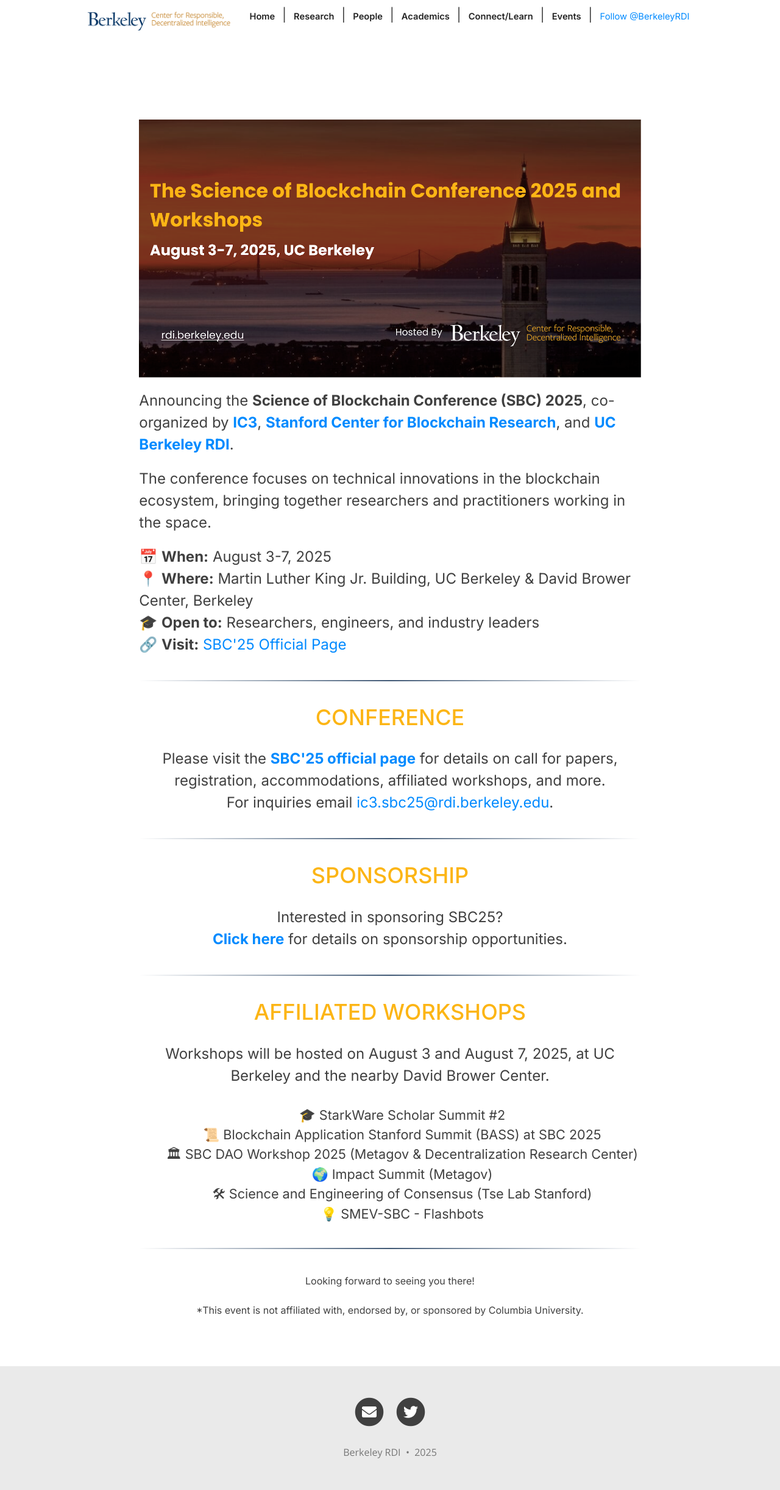
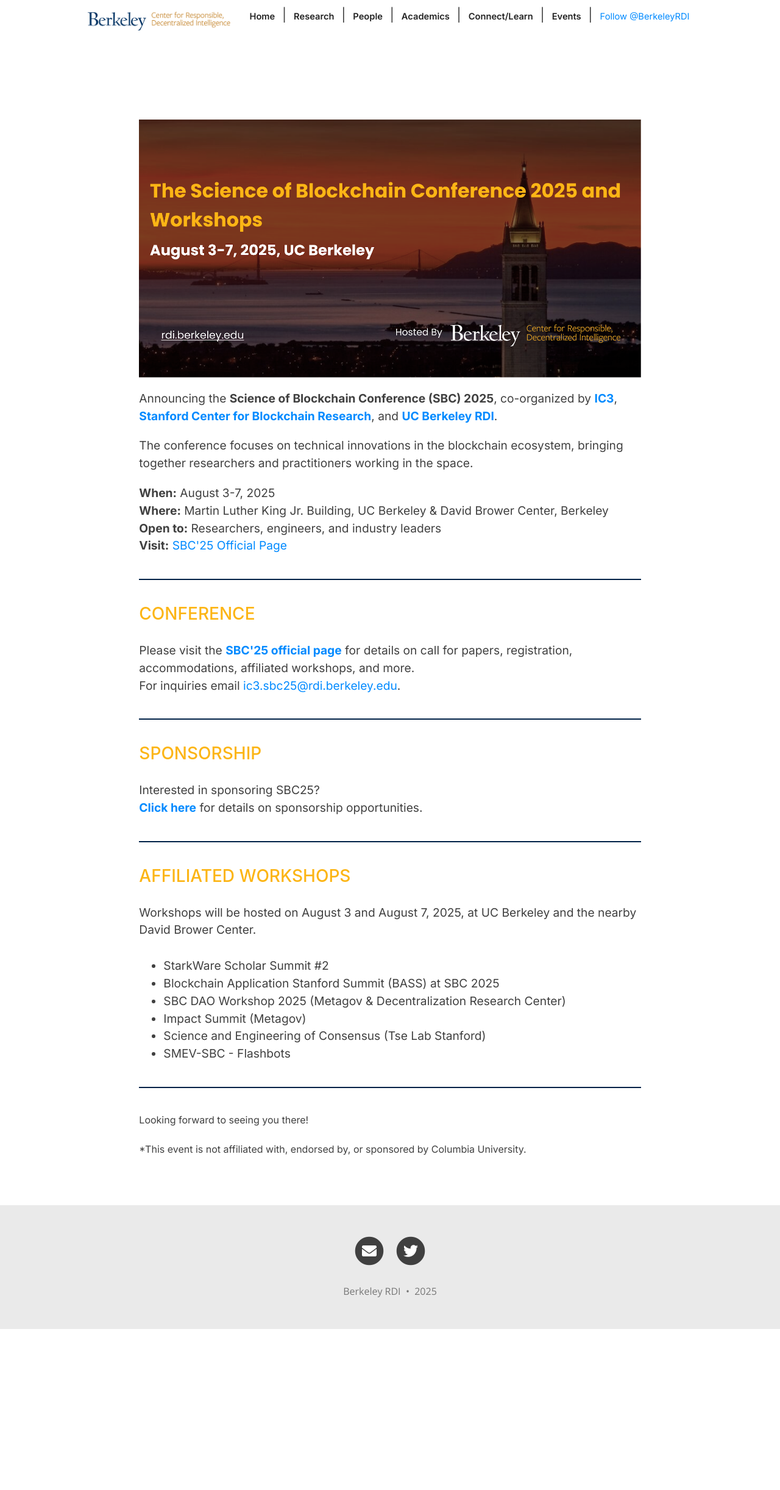
Before and after one commit to rdi-berkeley/SBC2025, a Jekyll site: the page built from index.md, in a window 1280 px wide. Shown: the whole page at 61% size. Built offline with Jekyll 4.4.1, drawn with Linux system fonts in a browser that asks for light colours; nearby versions of some CDN libraries; comment, search, counter and statistics services are not loaded; after the commit the page ends 2179 px from its top, so only the background shows below that.

Commit message:
prof look

```diff
--- a/_layouts/home.html
+++ b/_layouts/home.html
@@ -9,7 +9,7 @@ cover-img: "assets/img/SBC25-Banner.png"
 <style>
   .banner {
     position: relative;
-    text-align: center;
+    text-align: left;
     margin-top: -70px;
     overflow: hidden;
   }
@@ -20,14 +20,14 @@ cover-img: "assets/img/SBC25-Banner.png"
 
   .center-container {
         display: flex;
-        justify-content: center;
+        justify-content: left;
     }
 
   .styled-button {
         font-family: Inter, sans-serif;
-        font-size: 20px;
-        padding: 25px 32px;
-        width: 300px;
+        font-size: 16px;
+        padding: 15px 24px;
+        width: 250px;
         background-color: #ffbc03e4;
         color: black;
         border: solid 0.5px #30303060;
@@ -42,7 +42,7 @@ cover-img: "assets/img/SBC25-Banner.png"
 
   .button-row-container {
     display: flex;
-    justify-content: center;
+    justify-content: left;
   }
 </style>
 
@@ -50,76 +50,58 @@ cover-img: "assets/img/SBC25-Banner.png"
   <img src="assets/img/SBC25-Banner.png" alt="Banner Image" class="banner-img">
 </div>
 
-<p style="text-align: left; font-size: 1.5rem; margin-top: 20px; margin-bottom: 20px;">
+<p style="text-align: left; font-size: 1.2rem; margin-top: 20px; margin-bottom: 20px;">
   Announcing the <b>Science of Blockchain Conference (SBC) 2025</b>, co-organized by
   <b><a href="https://www.initc3.org/">IC3</a></b>,
   <b><a href="https://cbr.stanford.edu">Stanford Center for Blockchain Research</a></b>, and
   <b><a href="https://rdi.berkeley.edu/">UC Berkeley RDI</a></b>.
 </p>
 
-<p style="text-align: left; font-size: 1.5rem; margin-top: 20px; margin-bottom: 20px;">
+<p style="text-align: left; font-size: 1.2rem; margin-top: 20px; margin-bottom: 20px;">
   The conference focuses on technical innovations in the blockchain ecosystem, bringing together researchers and practitioners working in the space.
 </p>
 
-<p style="text-align: left; font-size: 1.5rem; margin-top: 20px; margin-bottom: 20px;">
-  📅 <b>When:</b> August 3-7, 2025<br>
-  📍 <b>Where:</b> Martin Luther King Jr. Building, UC Berkeley & David Brower Center, Berkeley<br>
-  🎓 <b>Open to:</b> Researchers, engineers, and industry leaders<br>
-  🔗 <b>Visit:</b> <a href="https://www.sbc-conference.com/2025/">SBC'25 Official Page</a>
+<p style="text-align: left; font-size: 1.2rem; margin-top: 20px; margin-bottom: 20px;">
+  <b>When:</b> August 3-7, 2025<br>
+  <b>Where:</b> Martin Luther King Jr. Building, UC Berkeley & David Brower Center, Berkeley<br>
+  <b>Open to:</b> Researchers, engineers, and industry leaders<br>
+  <b>Visit:</b> <a href="https://www.sbc-conference.com/2025/">SBC'25 Official Page</a>
 </p>
 
-<!-- <div class="center-container">
-  <button class="styled-button" onclick="window.open('https://www.sbc-conference.com/2025/registration', '_blank')">Register Today!</button>
-</div> -->
+<hr style="border: 0; height: 2px; background-color: #002147; margin-top: 40px; margin-bottom: 40px;">
 
-<style>
-  .prize-container {
-    display: flex;
-    flex-direction: column;
-    align-items: center;
-    text-align: center;
-  }
-
-  .sponsor-container {
-    text-align: left;
-    padding-top: 20px;
-  }
-</style>
-
-<hr style="border: 0; height: 2px; background-image: linear-gradient(to right, rgba(0, 33, 71, 0), rgba(0, 33, 71, 0.75), rgba(0, 33, 71, 0)); margin-top: 40px; margin-bottom: 40px;">
-
-<h1 style="text-align: center; font-size: 36px; color: #fcb515;">CONFERENCE</h1>
-<p style="text-align: center; font-size: 1.5rem;">
+<h1 style="text-align: left; font-size: 28px; color: #fcb515;">CONFERENCE</h1>
+<p style="text-align: left; font-size: 1.2rem;">
   Please visit the <b><a href="https://www.sbc-conference.com/2025/">SBC'25 official page</a></b> for details on call for papers, registration, accommodations, affiliated workshops, and more. <br>
   For inquiries email <a href="mailto:ic3.sbc25@rdi.berkeley.edu">ic3.sbc25@rdi.berkeley.edu</a>.
 </p>
 
-<hr style="border: 0; height: 2px; background-image: linear-gradient(to right, rgba(0, 33, 71, 0), rgba(0, 33, 71, 0.75), rgba(0, 33, 71, 0)); margin-top: 40px; margin-bottom: 40px;">
+<hr style="border: 0; height: 2px; background-color: #002147; margin-top: 40px; margin-bottom: 40px;">
 
-<h1 style="text-align: center; font-size: 36px; color: #fcb515;">SPONSORSHIP</h1>
-<p style="text-align: center; font-size: 1.5rem;">
+<h1 style="text-align: left; font-size: 28px; color: #fcb515;">SPONSORSHIP</h1>
+<p style="text-align: left; font-size: 1.2rem;">
   Interested in sponsoring SBC25? <br>
   <b><a href="#">Click here</a></b> for details on sponsorship opportunities.
 </p>
 
-<hr style="border: 0; height: 2px; background-image: linear-gradient(to right, rgba(0, 33, 71, 0), rgba(0, 33, 71, 0.75), rgba(0, 33, 71, 0)); margin-top: 40px; margin-bottom: 40px;">
+<hr style="border: 0; height: 2px; background-color: #002147; margin-top: 40px; margin-bottom: 40px;">
 
-<h1 style="text-align: center; font-size: 36px; color: #fcb515;">AFFILIATED WORKSHOPS</h1>
-<p style="text-align: center; font-size: 1.5rem;">
+<h1 style="text-align: left; font-size: 28px; color: #fcb515;">AFFILIATED WORKSHOPS</h1>
+<p style="text-align: left; font-size: 1.2rem;">
   Workshops will be hosted on August 3 and August 7, 2025, at UC Berkeley and the nearby David Brower Center.
 </p>
-<ul style="text-align: center; list-style-type: none; text-size:1.5rem;">
-  <li>🎓 StarkWare Scholar Summit #2</li>
-  <li>📜 Blockchain Application Stanford Summit (BASS) at SBC 2025</li>
-  <li>🏛 SBC DAO Workshop 2025 (Metagov & Decentralization Research Center)</li>
-  <li>🌍 Impact Summit (Metagov)</li>
-  <li>🛠 Science and Engineering of Consensus (Tse Lab Stanford)</li>
-  <li>💡 SMEV-SBC - Flashbots</li>
+<ul style="text-align: left; list-style-type: disc; font-size:1.2rem;">
+  <li>StarkWare Scholar Summit #2</li>
+  <li>Blockchain Application Stanford Summit (BASS) at SBC 2025</li>
+  <li>SBC DAO Workshop 2025 (Metagov & Decentralization Research Center)</li>
+  <li>Impact Summit (Metagov)</li>
+  <li>Science and Engineering of Consensus (Tse Lab Stanford)</li>
+  <li>SMEV-SBC - Flashbots</li>
 </ul>
 
-<hr style="border: 0; height: 2px; background-image: linear-gradient(to right, rgba(0, 33, 71, 0), rgba(0, 33, 71, 0.75), rgba(0, 33, 71, 0)); margin-top: 40px; margin-bottom: 40px;">
+<hr style="border: 0; height: 2px; background-color: #002147; margin-top: 40px; margin-bottom: 40px;">
 
-<p style="text-align: center; font-size: 1rem;">
+<p style="text-align: left; font-size: 1rem;">
   Looking forward to seeing you there! <br><br>
   *This event is not affiliated with, endorsed by, or sponsored by Columbia University.
 </p>
```
